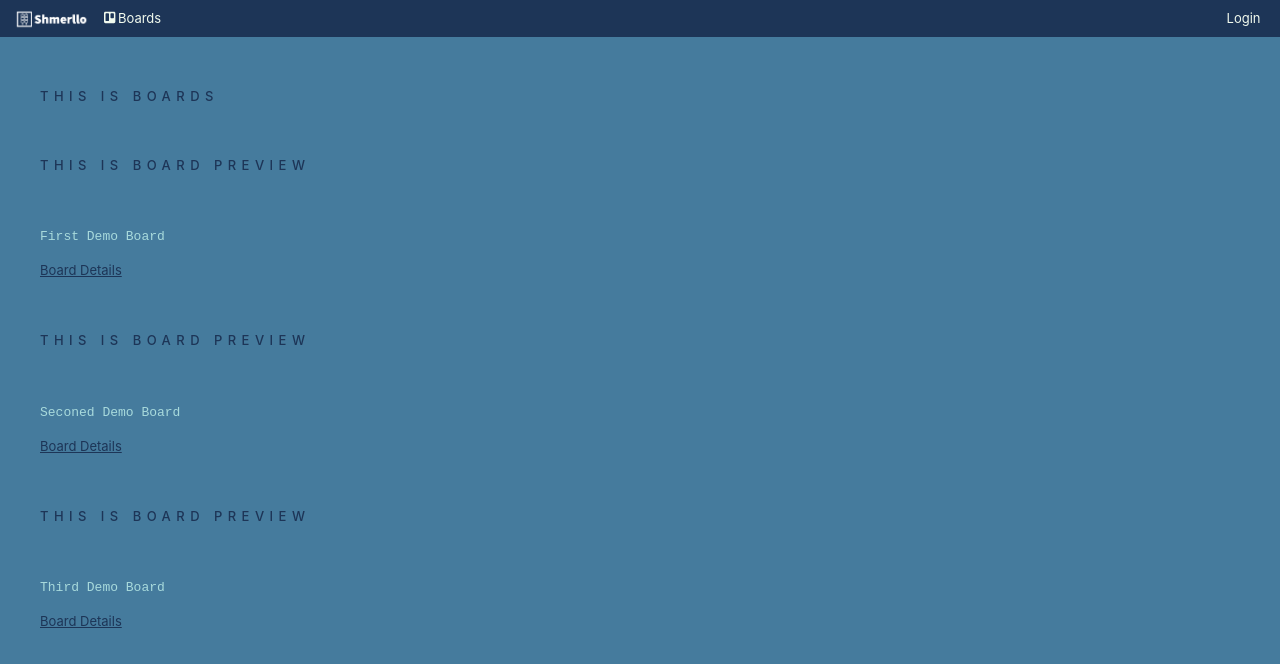
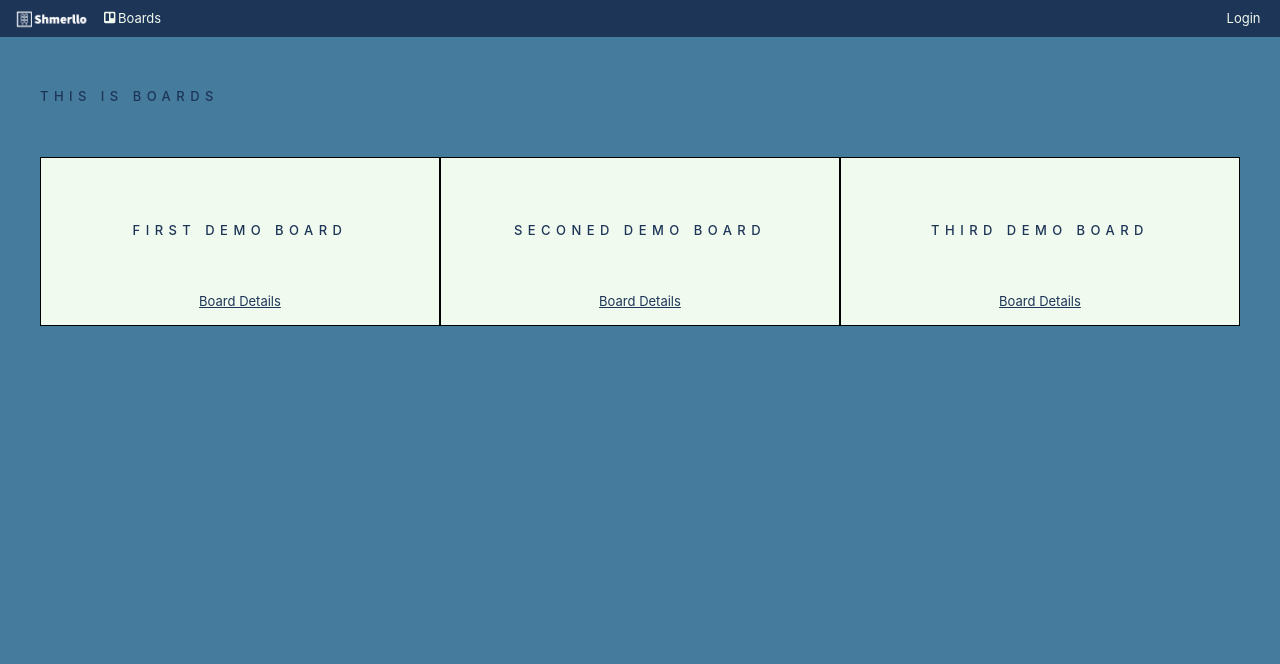
Before and after one commit to AlenChernick/Sprint4-Shmerllo, a Vue app: page /board in a window 1280 px wide. Shown: the top 664 px of the page. Built offline with nearby package versions, Linux system fonts and the light colour scheme.

Commit message:
added scss to board-list

```diff
--- /dev/null
+++ b/src/assets/styles/components/_board-list.scss
@@ -0,0 +1,6 @@
+.board-list {
+  display: grid;
+  text-align: center;
+  grid-template-columns: repeat(auto-fit, minmax(100px, 1fr));
+  background-color: $clr4;
+}
--- a/src/assets/styles/components/_board-preview.scss
+++ b/src/assets/styles/components/_board-preview.scss
@@ -0,0 +1,4 @@
+.board-preview {
+  border: 1px solid black;
+  padding: 1rem;
+}
--- a/src/assets/styles/styles.scss
+++ b/src/assets/styles/styles.scss
@@ -21,6 +21,7 @@
 @import 'components/board-preview';
 @import 'components/board-header';
 @import 'components/borad-menu';
+@import 'components/board-list';
 @import 'components/filter';
 @import 'components/group';
 @import 'components/task-preview';
--- a/src/components/board-list.vue
+++ b/src/components/board-list.vue
@@ -1,6 +1,7 @@
 <template>
-  <section class="board-list"></section>
-  <board-preview v-for="board in boards" :key="board._id" :board="board" />
+  <section class="board-list">
+    <board-preview v-for="board in boards" :key="board._id" :board="board" />
+  </section>
 </template>
 <script>
 import boardPreview from '../components/board-preview.vue'
--- a/src/components/board-preview.vue
+++ b/src/components/board-preview.vue
@@ -1,7 +1,6 @@
 <template>
   <section class="board-preview">
-    <h2>This is board preview</h2>
-    <pre>{{ board.title }}</pre>
+    <h2>{{ board.title }}</h2>
     <router-link :to="'/board/' + board._id">Board Details</router-link>
   </section>
 </template>
```
